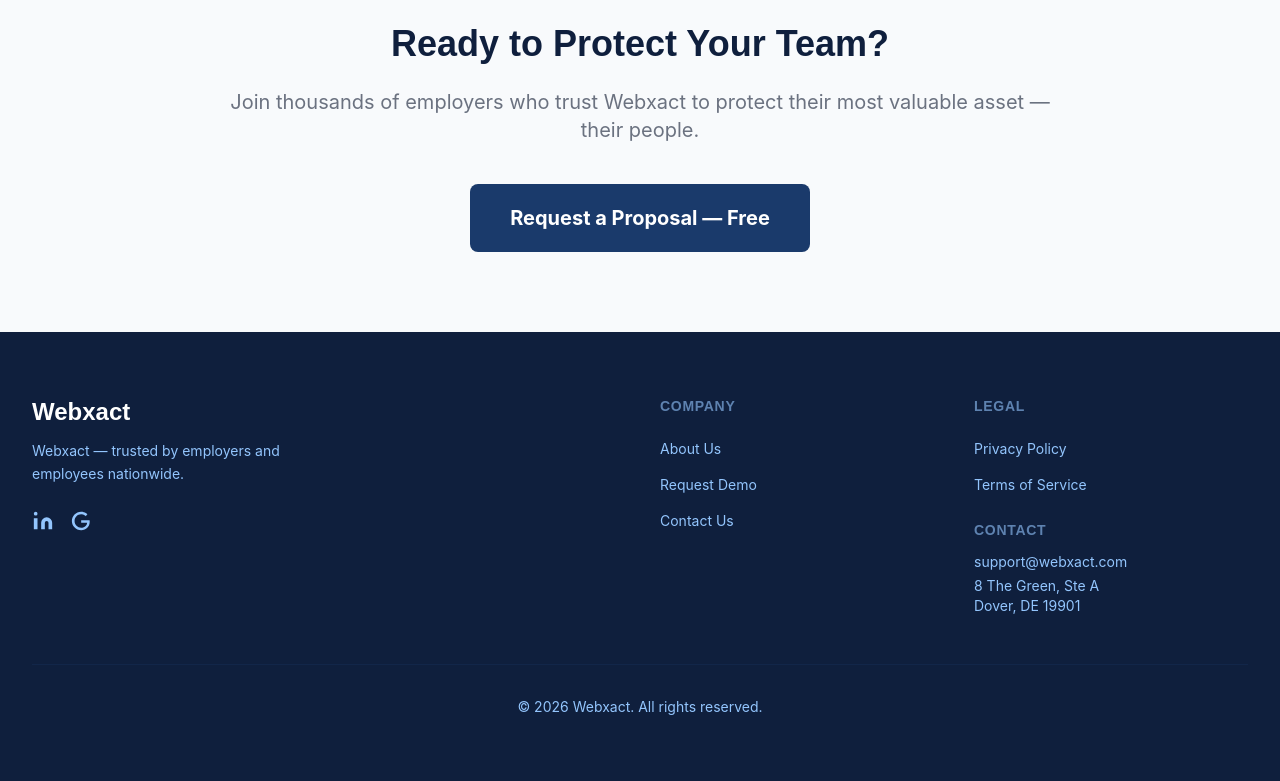
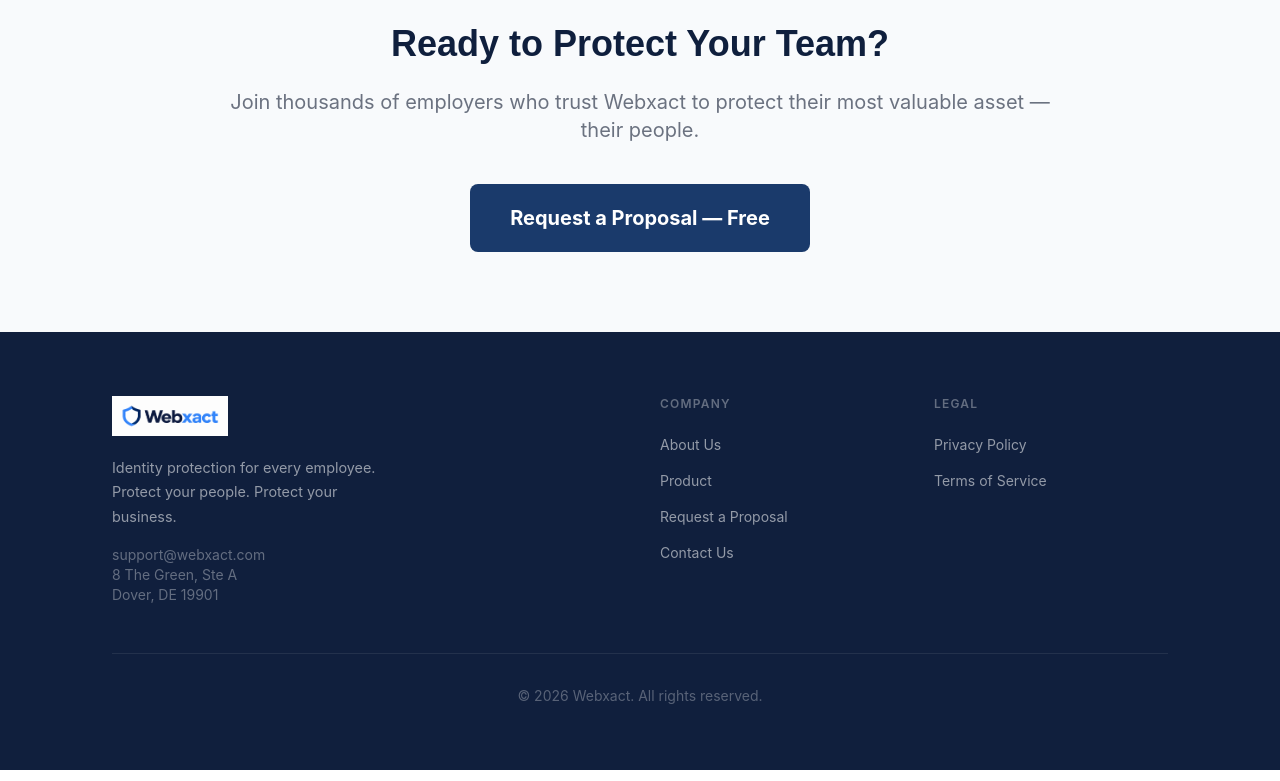
Before and after one commit to Textingman/bume-webxact, a Next.js app: page / in a window 1280 px wide. Shown: the part 3638-4419 px from the top of the page. Built offline with nearby package versions, Linux system fonts and the light colour scheme.

Commit message:
brand: Webxact footer with real logo

```diff
--- a/app/components/Footer.tsx
+++ b/app/components/Footer.tsx
@@ -1,58 +1,49 @@
 import Link from 'next/link';
+import Image from 'next/image';
 
 export default function Footer() {
   return (
-    <footer className="text-white py-16" style={{ backgroundColor: '#0F1F3D' }}>
-      <div className="max-w-7xl mx-auto px-4 sm:px-6 lg:px-8">
+    <footer style={{ backgroundColor: '#101F3D', color: '#FFFFFF' }}>
+      <div className="max-w-6xl mx-auto px-6 lg:px-12 py-16">
         <div className="grid md:grid-cols-4 gap-10 mb-12">
-          {/* Brand */}
           <div className="md:col-span-2">
-            <h3 className="text-2xl font-extrabold mb-3">Webxact</h3>
-            <p className="text-sm leading-relaxed mb-6" style={{ color: '#93C5FD', maxWidth: '280px' }}>
-              Webxact — trusted by employers and employees nationwide.
+            <div className="mb-5">
+              <Image src="/logo.png" alt="Webxact" width={150} height={44} className="h-10 w-auto object-contain" />
+            </div>
+            <p style={{ color: 'rgba(255,255,255,0.55)', fontSize: '0.9rem', lineHeight: 1.7, maxWidth: '280px', fontFamily: 'Inter, sans-serif' }}>
+              Identity protection for every employee. Protect your people. Protect your business.
             </p>
-            <div className="flex items-center gap-4">
-              <a href="https://linkedin.com" target="_blank" rel="noopener noreferrer" aria-label="LinkedIn" className="hover:opacity-80 transition-opacity">
-                <svg xmlns="http://www.w3.org/2000/svg" width="22" height="22" viewBox="0 0 24 24" fill="#93C5FD">
-                  <path d="M16 8a6 6 0 0 1 6 6v7h-4v-7a2 2 0 0 0-2-2 2 2 0 0 0-2 2v7h-4v-7a6 6 0 0 1 6-6z" />
-                  <rect x="2" y="9" width="4" height="12" />
-                  <circle cx="4" cy="4" r="2" />
-                </svg>
-              </a>
-              <a href="https://google.com" target="_blank" rel="noopener noreferrer" aria-label="Google" className="hover:opacity-80 transition-opacity">
-                <svg xmlns="http://www.w3.org/2000/svg" width="22" height="22" viewBox="0 0 24 24" fill="#93C5FD">
-                  <path d="M21.35 11.1H12.18V13.83H18.69C18.36 17.64 15.19 19.27 12.19 19.27C8.36 19.27 5 16.25 5 12C5 7.9 8.2 4.73 12.2 4.73C15.29 4.73 17.1 6.7 17.1 6.7L19 4.72C19 4.72 16.56 2 12.1 2C6.42 2 2.03 6.8 2.03 12C2.03 17.05 6.16 22 12.25 22C17.6 22 21.5 18.33 21.5 12.91C21.5 11.76 21.35 11.1 21.35 11.1Z" />
-                </svg>
-              </a>
-            </div>
+            <p className="mt-4 text-sm" style={{ color: 'rgba(255,255,255,0.35)', fontFamily: 'Inter, sans-serif' }}>
+              support@webxact.com<br />8 The Green, Ste A<br />Dover, DE 19901
+            </p>
           </div>
-
-          {/* Company */}
           <div>
-            <h4 className="font-semibold text-sm uppercase tracking-wider mb-5" style={{ color: '#93C5FD', opacity: 0.6 }}>Company</h4>
+            <p className="text-xs font-semibold uppercase tracking-widest mb-5" style={{ color: 'rgba(255,255,255,0.35)', fontFamily: 'Inter, sans-serif' }}>Company</p>
             <ul className="space-y-3">
-              <li><Link href="/about" className="text-sm hover:text-white transition-colors" style={{ color: '#93C5FD' }}>About Us</Link></li>
-              <li><Link href="/signup" className="text-sm hover:text-white transition-colors" style={{ color: '#93C5FD' }}>Request Demo</Link></li>
-              <li><Link href="/contact" className="text-sm hover:text-white transition-colors" style={{ color: '#93C5FD' }}>Contact Us</Link></li>
+              {[{ label: 'About Us', href: '/about' }, { label: 'Product', href: '/product' }, { label: 'Request a Proposal', href: '/signup' }, { label: 'Contact Us', href: '/contact' }].map(item => (
+                <li key={item.href}>
+                  <Link href={item.href} className="text-sm hover:text-white transition-colors" style={{ color: 'rgba(255,255,255,0.55)', fontFamily: 'Inter, sans-serif' }}>
+                    {item.label}
+                  </Link>
+                </li>
+              ))}
             </ul>
           </div>
-
-          {/* Legal + Contact */}
           <div>
-            <h4 className="font-semibold text-sm uppercase tracking-wider mb-5" style={{ color: '#93C5FD', opacity: 0.6 }}>Legal</h4>
-            <ul className="space-y-3 mb-6">
-              <li><Link href="/privacy" className="text-sm hover:text-white transition-colors" style={{ color: '#93C5FD' }}>Privacy Policy</Link></li>
-              <li><Link href="/terms" className="text-sm hover:text-white transition-colors" style={{ color: '#93C5FD' }}>Terms of Service</Link></li>
+            <p className="text-xs font-semibold uppercase tracking-widest mb-5" style={{ color: 'rgba(255,255,255,0.35)', fontFamily: 'Inter, sans-serif' }}>Legal</p>
+            <ul className="space-y-3">
+              {[{ label: 'Privacy Policy', href: '/privacy' }, { label: 'Terms of Service', href: '/terms' }].map(item => (
+                <li key={item.href}>
+                  <Link href={item.href} className="text-sm hover:text-white transition-colors" style={{ color: 'rgba(255,255,255,0.55)', fontFamily: 'Inter, sans-serif' }}>
+                    {item.label}
+                  </Link>
+                </li>
+              ))}
             </ul>
-            <h4 className="font-semibold text-sm uppercase tracking-wider mb-3" style={{ color: '#93C5FD', opacity: 0.6 }}>Contact</h4>
-            <p className="text-sm" style={{ color: '#93C5FD' }}>support@webxact.com</p>
-            <p className="text-sm mt-1" style={{ color: '#93C5FD' }}>8 The Green, Ste A</p>
-            <p className="text-sm" style={{ color: '#93C5FD' }}>Dover, DE 19901</p>
           </div>
         </div>
-
-        <div className="pt-8" style={{ borderTop: '1px solid #1A3A6B44' }}>
-          <p className="text-center text-sm" style={{ color: '#93C5FD' }}>
+        <div className="pt-8" style={{ borderTop: '1px solid rgba(255,255,255,0.08)' }}>
+          <p className="text-center text-sm" style={{ color: 'rgba(255,255,255,0.3)', fontFamily: 'Inter, sans-serif' }}>
             &copy; {new Date().getFullYear()} Webxact. All rights reserved.
           </p>
         </div>
```
